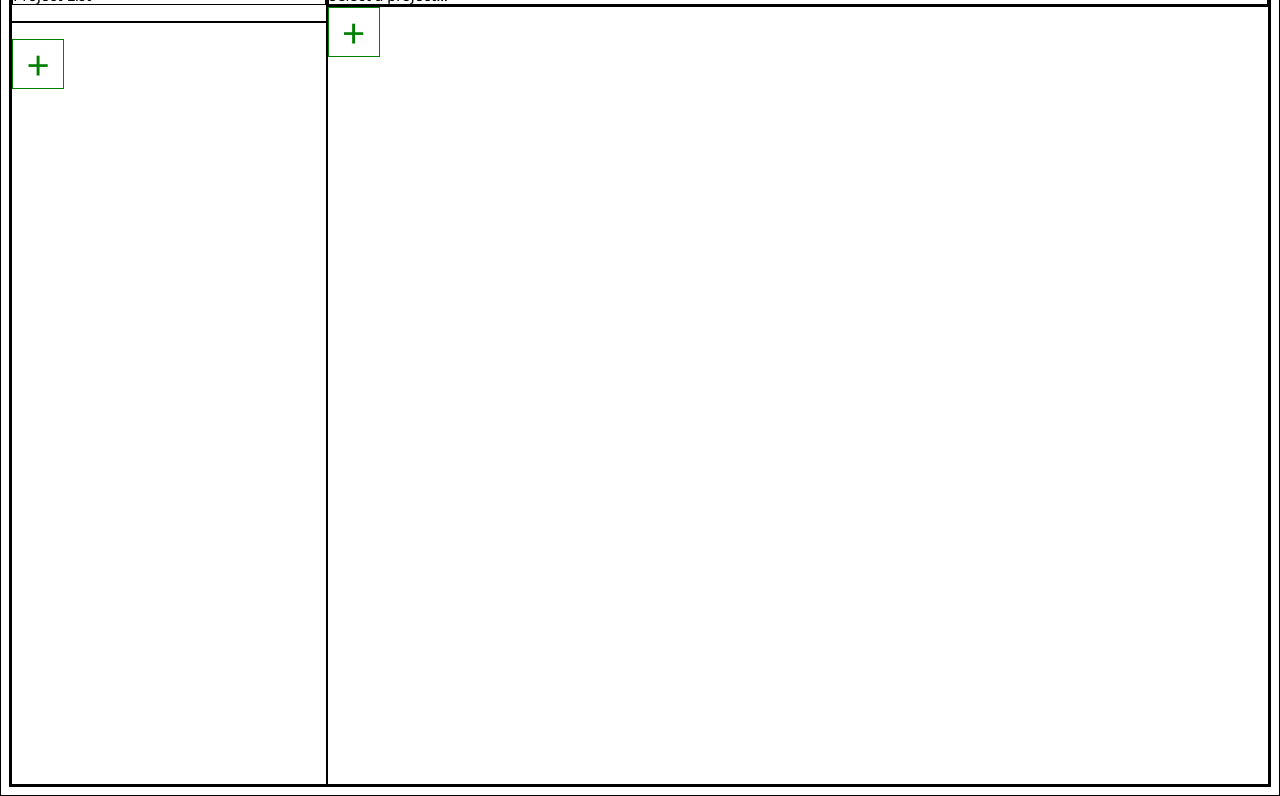
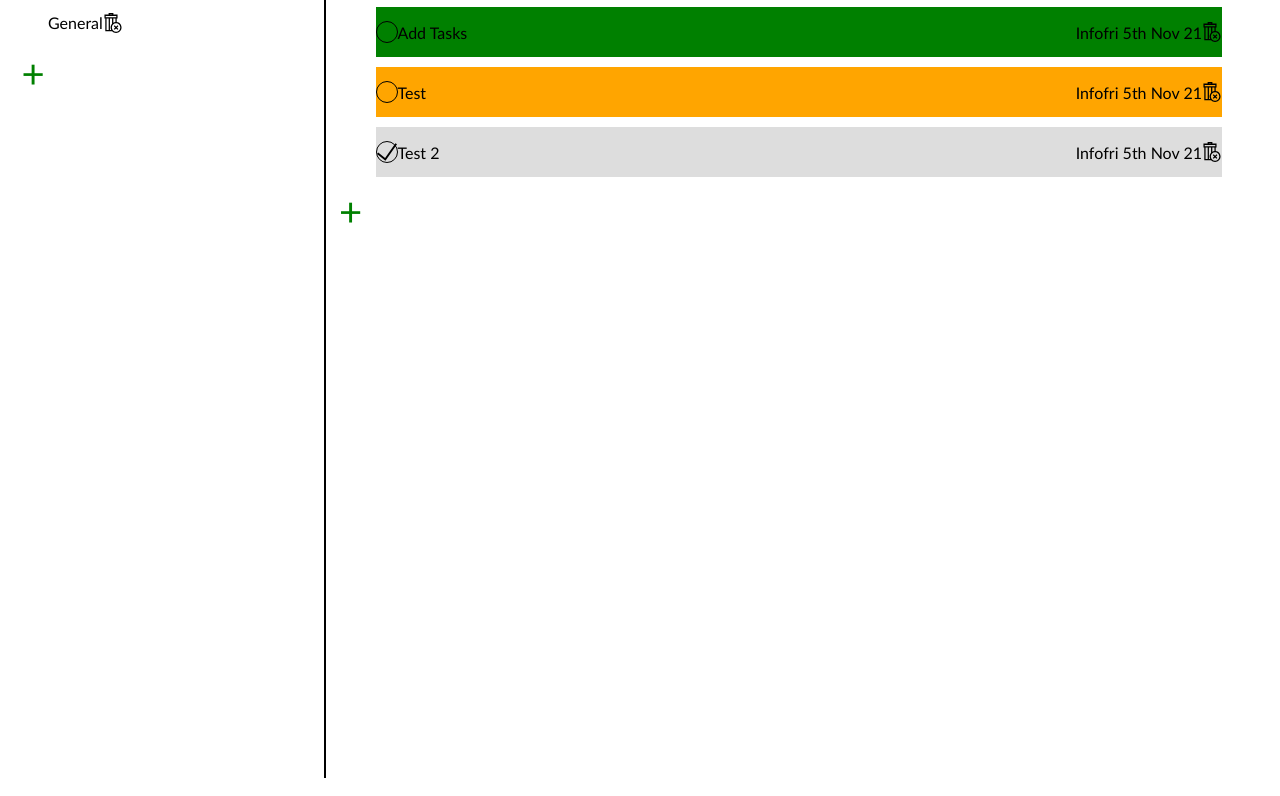
Before and after one commit to tomahawk-jupiter/To-Do-List, a website built with webpack: page dist/index.html in a window 1280 px wide. Shown: the part 90-886 px from the top of the page. Built offline with nearby package versions, Linux system fonts and the light colour scheme; files whose address does not match are found by name.

Commit message:
First Working Version
Can't save data, it gets stored in a variable in data file.
Basic styling, spacing / padding particularly rough.

```diff
--- a/src/data.js
+++ b/src/data.js
@@ -5,16 +5,24 @@ const data = {
       name: 'Add Tasks',
       check: false,
       info: 'Add some tasks to track.',
-      due: 'fri',
+      due: 'fri 5th Nov 21',
       priority: 'low'
     },
     {
-      id: 'number2',
-      name: 'number 2',
+      id: 'Test',
+      name: 'Test',
+      check: false,
+      info: 'Test medium priority.',
+      due: 'fri 5th Nov 21',
+      priority: 'medium'
+    },
+    {
+      id: 'Test2',
+      name: 'Test 2',
       check: true,
-      info: 'Add some tasks to track.',
-      due: 'fri',
-      priority: 'med'
+      info: 'Test medium priority.',
+      due: 'fri 5th Nov 21',
+      priority: 'high'
     }
   ]
 };
--- a/src/factory.js
+++ b/src/factory.js
@@ -2,6 +2,10 @@ const factory = (name, info, due, priority) => {
   // format due date here
   const check = false;
   const id = name.replace(/\s/g, '');
+
+  if (info === '') {
+    info = 'None';
+  }
   return {id, name, check, info, due, priority};
 }
 
--- a/src/index.js
+++ b/src/index.js
@@ -116,115 +116,18 @@ projectList.addEventListener('click', (e)=> {
   }
 });
 
+// INIT FROM DATA.JS
+const projectArray = Object.keys(data);
+const project = projectArray[0];
+const taskArray = data[project];
 
-
-  // RENDER TASKS FROM PROJECTS TASK ARRAY
-    // IN >>> project Name > from click on project name
-    // IN >>> data structure
-    // OUT >>> change HEADER
-    // OUT >>> render tasks for that project
-    // NEEDS >>> appendProjectToDom()
-
-// ==== INITIAL RENDER PROJECT AND TASK with a loop ====
-// ()=> Render from data INIT
-
-// Below example of ordering dates, render tasks by due date.
-
-// import { format, compareAsc } from 'date-fns'
-//
-// format(new Date(2014, 1, 11), 'MM/dd/yyyy')
-// //=> '02/11/2014'
-//
-// const dates = [
-//   new Date(1995, 6, 2),
-//   new Date(1987, 1, 11),
-//   new Date(1989, 6, 10),
-// ]
-// dates.sort(compareAsc)
-// //=> [
-// //   Wed Feb 11 1987 00:00:00,
-// //   Mon Jul 10 1989 00:00:00,
-// //   Sun Jul 02 1995 00:00:00
-// // ]
-
-
-
-// OLDER CODE BELOW:
-
-// import {
-//   appendProjectToDom,
-//   taskContent,
-//   appendTaskToDOM
-// } from './dom-methods';
-//
-//
-// // ==== INIT PROJECT FROM DATA =========
-//
-// // APPEND PROJECT LIST FROM DATA
-// const projects = Object.keys(data);
-// const defaultProject = projects[0];
-// projects.forEach(i => appendProjectToDom(i));
-//
-// // APPEND TASK LIST FOR DEFAULT PROJECT
-// const defaultTaskArray = data[defaultProject];
-// defaultTaskArray.forEach(i => {
-//   //console.log(i);
-//   const taskHTML = taskContent(i);
-//   appendTaskToDOM(taskHTML);
-// });
-//
-// // ==== end of init =========
-//
-// // ==== PROJECT FORM HANDLING ====
-//   // NOTE - need to append to data structure too
-// const addProjectBtn = document.querySelector('#add-project-btn');
-// const projectForm = document.querySelector('.project-form');
-// const submitProjectBtn = document.querySelector('#submit-project-form');
-// const closeProjectForm = document.querySelector('#close-project-form');
-//
-// addProjectBtn.addEventListener('click', ()=> {
-//   projectForm.style.visibility = 'visible';
-//   projectForm.reset();
-// });
-//
-// submitProjectBtn.addEventListener('click', (e)=> {
-//   e.preventDefault();
-//   const projectInput = projectForm.querySelector('#form-p-name');
-//   if (!projectInput.value) {
-//     alert('Please give project a name.');
-//   } else {
-//     appendProjectToDom(projectInput.value);
-//     projectForm.style.visibility = 'hidden';
-//   }
-// });
-//
-// closeProjectForm.addEventListener('click', ()=> {
-//   projectForm.style.visibility = 'hidden';
-// });
-
-// // TASK FORM EVENT HANDLING ==========
-// =========== end of new task ==============
-
-// === NOTES ===
-// ADD & REMOVE TASKs FROM DATA STRUCTURE logic:
-  // data.a.push({name: 'q', value: 78});
-  // const removeIndex = data.a.findIndex(i => i.name === 'abc');
-  // data.a.splice(removeIndex, 1);
-// ADD PROJECT to data:
-  // data['Gym'] = [];
-  //console.log(data);
-
-// function that renders projects and tasks from saved arrays to DOM.
-
-// === PROJECT BREAKDOWN ===
-
-  // Task list:
-    // tick box
-    // task info button and display
-    // priority color card
-    // date formatter library
-  // Data structure update
-  // user local storage
-    // render from storage on init
-
-// TIP - look at library project for ideas.
+// ADD PROJECTS TO SIDE PANEL:
+projectArray.forEach(project => {
+  appendProjectToDom(project);
+});
+// SET TASK LIST HEADER:
+projectHeader.innerText = project;
+// ADD TASKS TO TASK LIST:
+taskArray.forEach(task => {
+  appendTaskToDOM(task);
+});
--- a/src/style.css
+++ b/src/style.css
@@ -5,13 +5,14 @@
 }
 
 * {
-  border: solid 1px;
+  /* border: solid 1px; */
 }
 
 header {
   /* height: 40px; */
   display: flex;
   align-items: center;
+  border-bottom: solid 2px;
 }
 header .header {
   margin: 5px 0px;
@@ -30,6 +31,7 @@ main {
 .side-panel {
   width: 25vw;
   height: 100vh;
+  border-right: solid 2px;
   /* grid-row: 2/3; */
 }
 .project-list li {
--- a/src/task_card.js
+++ b/src/task_card.js
@@ -1,4 +1,13 @@
 import { data } from './data.js';
+
+// Colors for priority:
+const lowColor = 'green';
+const medColor = 'orange';
+const highColor = 'red';
+const completedColor = '#ddd';
+// Display info btn color;
+const infoOn = 'white';
+const infoOff = 'black';
 
 // CHECK BOX (CIRCLE) TICK:
 const tickHTML = `<img class="tick-img"
@@ -56,19 +65,20 @@ const appendTaskToDOM = (taskObj) => {
   taskList.appendChild(taskCard);
 
   const priorityLevel = taskObj.priority;
-  const color = priorityLevel === 'high' ? 'red'
-    : priorityLevel === 'medium' ? 'orange'
-    : 'green';
+  const color = priorityLevel === 'high' ? highColor
+    : priorityLevel === 'medium' ? medColor
+    : lowColor;
   taskCard.style['background-color'] = color;
 
   if (taskObj.check) {
-    taskCard.style['background-color'] = '#aaaaff';
+    taskCard.style['background-color'] = completedColor;
   }
 
 
   // HANDLE CLICK EVENTS FOR TASK CARD:
   taskCard.addEventListener('click', (e)=> {
     const target = e.target;
+
     // HANDLE INFO DISPLAY ON CLICK
     if (target.classList.contains('task-info')) {
       const display = document.querySelector('.info-display');
@@ -79,23 +89,27 @@ const appendTaskToDOM = (taskObj) => {
           const visible = display.innerText === '' ? false : true;
           if (!visible) {
             display.innerText = i.info;
+            display.innerHTML = `<h4>Info</h4>
+                                 <div>${i.info}</div>`;
             display.setAttribute(
-              // 'style', `visibility: visible;top: ${e.pageX};left: ${e.pageY};`
               'style', `visibility: visible;margin:auto;width:200px;height:100px;`
             );
+            target.style.color = infoOn;
           } else if (visible) {
             display.innerText = '';
             display.setAttribute('style', 'visibility: hidden;');
+            target.style.color = infoOff;
           }
         }
       });
     }
+
   // HANDLE TICK BOX:
     const unChecked = target.classList.contains('check-circle');
     if (unChecked) {
       const id = e.path[2].id;
       target.innerHTML = tickHTML;
-      taskCard.style['background-color'] = '#aaaaff';
+      taskCard.style['background-color'] = completedColor;
       updateCheckState(projectName, id, true);
     } else if (target.classList.contains('tick-img')) {
       const id = e.path[3].id;
```
